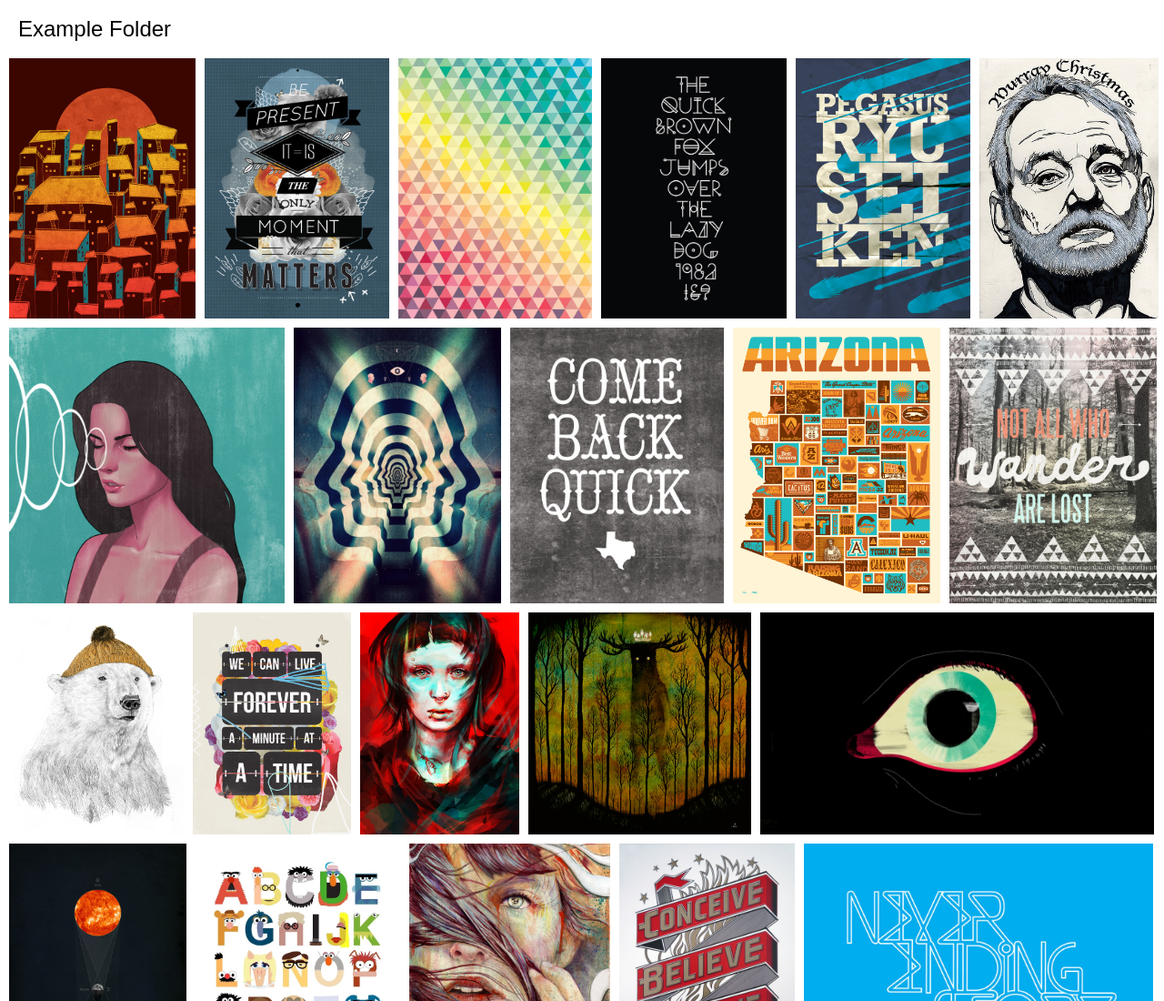
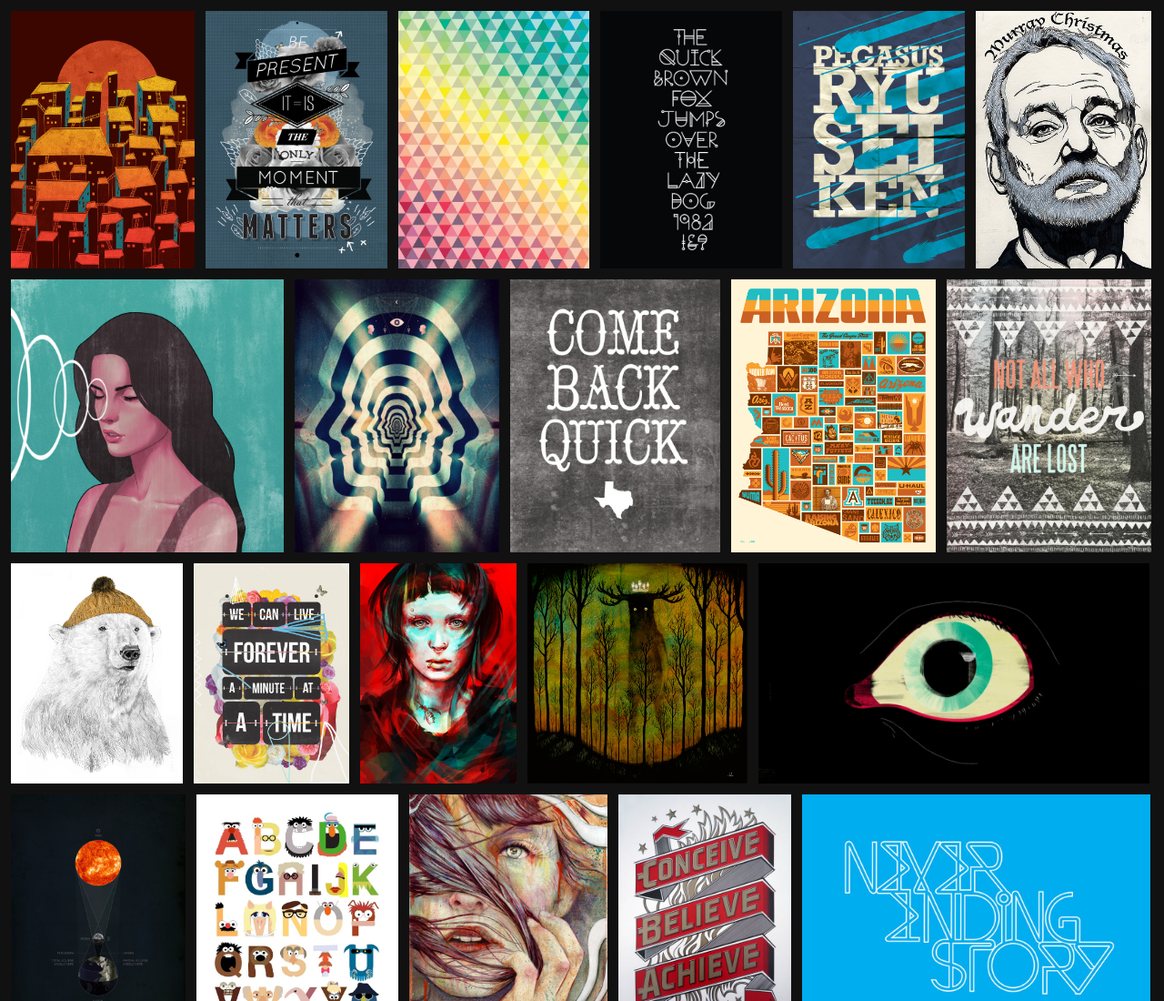
Before and after one commit to aportilla/collection-row-layout, a plain HTML site: page index.html in a window 1280 px wide. Shown: the top 1100 px of the page at 91% size. Drawn offline with Linux system fonts and the light colour scheme.

Commit message:
Fine tune layout strategy

```diff
--- a/collection-view.css
+++ b/collection-view.css
@@ -1,17 +1,17 @@
-h1 {
-  position: relative;
-  display: block;
-  padding: 20px;
-  font-size: 1.5rem;
+html {
   font-family: sans-serif;
+  background: #111;
+  color: white;
 }
 
 .collection-view {
   position: relative;
+  font-family: sans-serif;
 }
 
 .collection-view .item {
   position: absolute;
+  cursor: pointer;
 }
 
 .collection-view .item .frame {
@@ -27,3 +27,27 @@ h1 {
   width: 100%;
   height: 100%;
 }
+
+.collection-view .item .meta {
+  position: absolute;
+  display: none;
+  bottom: 0;
+  left: 0;
+  width: 100%;
+  background: rgba(255,255,255,0.9);
+  color: black;
+}
+
+.collection-view .item:hover .meta {
+  display: block;
+  box-shadow: 0px 0px 8px rgba(0,0,0,0.25);
+}
+
+.collection-view .item .meta p {
+  margin: 10px 5px 5px 10px;
+}
+
+.collection-view .item .meta p.sub {
+  margin: 5px 5px 10px 10px;
+  color: #999;
+}
--- a/collection-view.js
+++ b/collection-view.js
@@ -6,39 +6,35 @@ var COLLECTION_VIEW = (function(){
 
     currentItems = [],
 
-    imgMargin = 10,
-
     handleResize = _.throttle(function(){
 
       var currentPageWidth = $window.width();
       var targetRowAspect =
-        currentPageWidth < 400 ? 1 :
-        currentPageWidth < 700 ? 2 :
-        currentPageWidth < 1000 ? 3 :
-        currentPageWidth < 1300 ? 4 : 5;
+        currentPageWidth < 300 ? 1 :
+        currentPageWidth < 800 ? 2 :
+        currentPageWidth < 1200 ? 3 :
+        currentPageWidth < 2000 ? 4 : 5;
+      var imgMargin = 12;
       var itemCount = currentItems.length;
       var item;
-      var currentTop = 0;
+      var currentTop = imgMargin;
       var currentRowItems = [];
       var rowSumAspect = 0;
-      var halfMargin = imgMargin / 2;
       var rowHeight = 200;
 
       var injectRow = function(isDynamicRowHeight){
-
         var frag = document.createDocumentFragment();
         var rowItemCount = currentRowItems.length;
         var adjustedRowWidth = currentPageWidth - (rowItemCount * imgMargin) - imgMargin;
         var leftPos = imgMargin;
-
         if (isDynamicRowHeight){
           rowHeight = adjustedRowWidth / rowSumAspect;
         }
-
         for (var i = 0; i < rowItemCount; i++) {
           var rowItem = currentRowItems[i];
-          var itemAspect = (rowItem.width + imgMargin) / (rowItem.height + imgMargin);
+          var itemAspect = rowItem.width / rowItem.height;
           var renderWidth = Math.floor(itemAspect * rowHeight);
+          frag.appendChild(rowItem.el);
           rowItem.$el.css({
             height : Math.floor(rowHeight),
             width : renderWidth,
@@ -46,30 +42,22 @@ var COLLECTION_VIEW = (function(){
             left : leftPos
           });
           leftPos += renderWidth + imgMargin;
-          frag.appendChild(rowItem.el);
         }
-
         currentTop += Math.floor(rowHeight + imgMargin);
         $el.append(frag);
         currentRowItems = [];
         rowSumAspect = 0;
-
       };
 
       for (var i = 0; i < itemCount; i++) {
-
         item = currentItems[i];
-
         if (!item.$el){
-          item.$el = $('<div class="item"><div class="frame"><img src="img/' + item.filename + '"/></div></div>');
+          item.$el = $('<div class="item"><div class="frame"><img src="img/' + item.filename + '"/></div><div class="meta"><p>' + item.filename + '</p><p class="sub">' + item.width + ' x ' + item.height + '</p></div></div>');
           item.el = item.$el[0];
-          // item.$frame = item.$el.find('.frame');
         }
-
         var itemAspect = item.width / item.height;
         rowSumAspect += itemAspect;
         currentRowItems.push(item);
-
         // should we inject a row?
         if (rowSumAspect >= targetRowAspect){
           injectRow(true);
--- a/index.html
+++ b/index.html
@@ -9,7 +9,6 @@
   <link rel="stylesheet" type="text/css" href="collection-view.css">
 </head>
 <body>
-  <h1>Example Folder</h1>
 </body>
 <script type="text/javascript">
 
```
